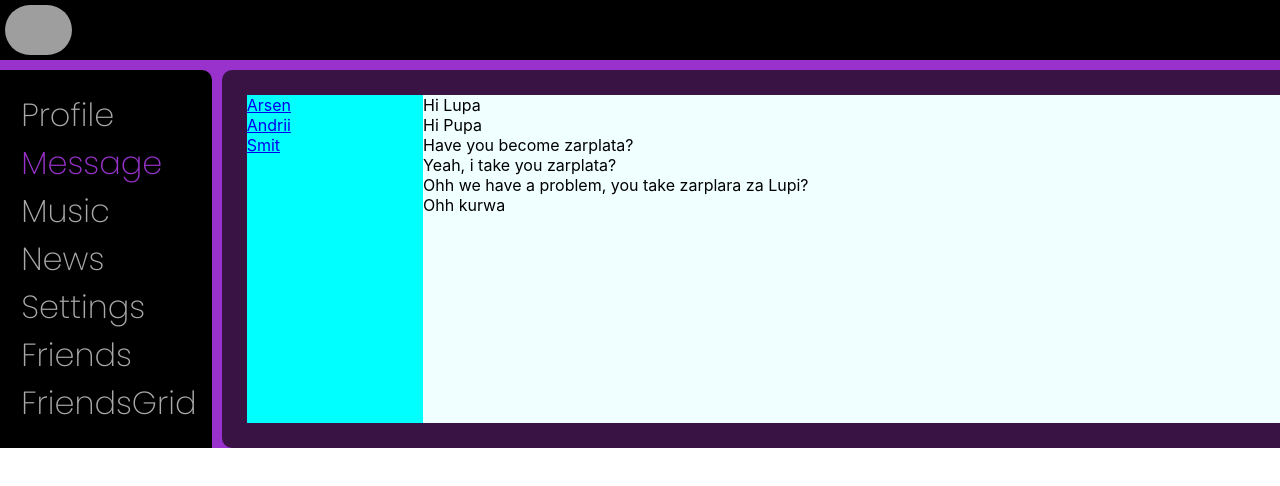
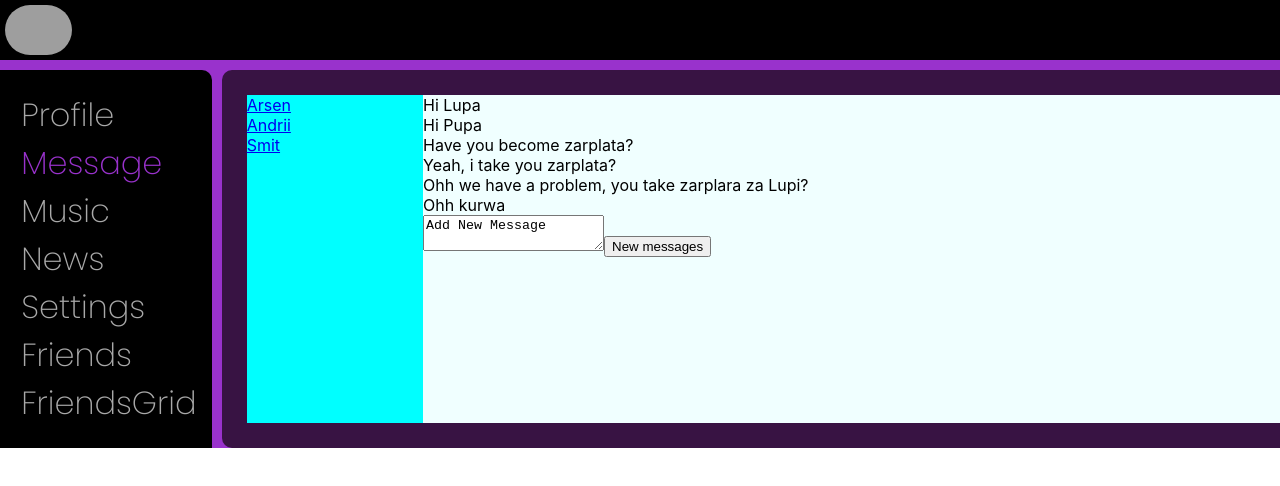
Before and after one commit to Kenobich/react-learn, a React (Create React App) app: page /dialogs in a window 1280 px wide. Shown: the top 486 px of the page. Built offline with nearby package versions, Linux system fonts and the light colour scheme; grey boxes are pictures that could not be loaded.

Commit message:
add new rerender and dialog(profile#)

```diff
--- a/src/App.js
+++ b/src/App.js
@@ -1,6 +1,5 @@
 import React from "react";
 import { Route } from "react-router";
-import { BrowserRouter } from "react-router-dom";
 import "./App.css";
 import Dialogs from "./components/Dialogs/Dialogs";
 import FriendsList from "./components/Friends/FriendsList/FriendsList";
@@ -12,19 +11,26 @@ import Profile from "./components/Profile/Profile";
 const App = (props) => {
 
   return (
-
-    <BrowserRouter>
       <div className="app-wrapper">
         <Header />
         <Navbar />
         <div className="app-wrapper-content">
-          <Route  path="/dialogs" render={()=> <Dialogs/>} />
-          <Route  exact path="/profile" render={()=> <Profile postDate={props.postDate}/>} />
+          <Route  path="/dialogs" render={()=> <Dialogs  newMessage={props.state.newMessageText}
+                                                         addMessage={props.addMessage}
+                                                         addNewMessage={props.addNewMessage}
+
+                                                         messagesData={props.state.messagesData}
+                                                         dialogsData={props.state.dialogsData}/>} />
+          <Route  exact path="/profile" render={()=> <Profile postDate={props.state.postData}
+
+                                                              newPost={props.state.newPostText}
+                                                              addNewPost={props.addNewPost}
+                                                              addPost={props.addPost}/>} />
           <Route path="/friends" component={FriendsList} />
           <Route path="/friendsGrid" component={FriendsListGrid} />
         </div>
       </div>
-    </BrowserRouter>
+
   );
 };
 
--- a/src/components/Dialogs/Dialogs.jsx
+++ b/src/components/Dialogs/Dialogs.jsx
@@ -2,26 +2,18 @@ import React from "react";
 import s from './Dialogs.module.css'
 import Person from "./Person/Person";
 import Message from "./Message/Message";
+const Dialogs = (props) => {
+    let dialogsElement = props.dialogsData.map(dialog => <Person name={dialog.name} id={dialog.id}/>)
+    let messagesElement = props.messagesData.map(messages =>  <Message massege={messages.message} />)
 
-const Dialogs = (props) => {
-    let dialogsData = [
-        {id:1, name:'Arsen'},
-        {id:2, name:'Andrii'},
-        {id:3, name:'Smit'}
-    ]
-    let messagesData = [
-        {id:1, message:"Hi Lupa"},
-        {id:2, message:"Hi Pupa"},
-        {id:3, message:"Have you become zarplata?"},
-        {id:4, message:"Yeah, i take you zarplata?"},
-        {id:5, message:"Ohh we have a problem, you take zarplara za Lupi?"},
-        {id:6, message:"Ohh kurwa"}
-    ]
-
-    let dialogsElement = dialogsData
-        .map(dialog => <Person name={dialog.name} id={dialog.id}/>)
-    let messagesElement = messagesData
-        .map(messages =>  <Message massege={messages.message} />)
+    let newMessageElement = React.createRef();
+    let addMessage = ()=> {
+       props.addMessage();
+   }
+    let onChangeMessage= () =>{
+        let text = newMessageElement.current.value ;
+        props.addNewMessage(text);
+    }
     return (
         <div className={s.chat}>
             <div className={s.dialogs}>
@@ -29,6 +21,10 @@ const Dialogs = (props) => {
             </div>
             <div className={s.messages}>
                 {messagesElement}
+                <textarea   onChange={onChangeMessage}
+                            ref={newMessageElement}
+                            value={props.newMessage}/>
+                <button onClick={addMessage}> New messages </button>
             </div>
         </div>
     );
--- a/src/components/Profile/My Post/MyPost.jsx
+++ b/src/components/Profile/My Post/MyPost.jsx
@@ -1,20 +1,27 @@
 import React from 'react';
 import p from './MyPost.module.css';
 import Post from './Post/Post';
+const MyPost = (props) => {
+    let postElement = props.postDate.map(post =><Post message={post.message} like={post.like} repost={post.repost}/> )
 
-
-
-const MyPost = (props) => {
-
-    let postElement = props.postDate.map(post =><Post message={post.message} like={post.like} repost={post.repost}/> )
+    let newPostElement = React.createRef();
+    let addPost = () => {
+        props.addPost();
+    }
+    let  onPostChange = () =>{
+        let text =  newPostElement.current.value;
+        props.addNewPost(text);
+    }
     return (
         <div>
             My Post
             <div>
-                <textarea> </textarea>
-                <button>Add Post</button>
-
+                <textarea onChange={onPostChange}
+                          ref={newPostElement}
+                          value={props.newPost}
+                          placeholder={'add text'}/>
             </div>
+            <button onClick={addPost} >Add Post</button>
             <div className={p.posts}>
                 {postElement}
             </div>
--- a/src/components/Profile/Profile.jsx
+++ b/src/components/Profile/Profile.jsx
@@ -2,15 +2,14 @@ import React from "react";
 import MyPost from "./My Post/MyPost";
 import p from "./Profile.module.css";
 import ProfileInfo from "./ProfileInfo/ProfileInfo";
-
-
 const Profile = (props) => {
-
     return (
         <div>
-
             <ProfileInfo/> >
-            <MyPost postDate={props.postDate}/>
+            <MyPost postDate={props.postDate}
+                    newPost={props.newPost}
+                    addNewPost={props.addNewPost}
+                    addPost={props.addPost}/>
         </div>
     );
 };
--- a/src/index.js
+++ b/src/index.js
@@ -1,24 +1,12 @@
 import React from "react";
-import ReactDOM from "react-dom";
 import "./index.css";
-import App from "./App";
 import reportWebVitals from "./reportWebVitals";
-import { UIProvider } from "./context/UIContext";
-let postDate = [
-    {id: 1, message: 'Hi, how are you', like: '71', repost: '10'},
-    {id: 2, message: 'It`s my firs post', like: '21', repost: '1'},
-    {id: 3, message: 'Hi, good and you?', like: '51', repost: '20'},
-    {id: 4, message: 'Idioit', like: '-100', repost: '10'}
-]
-ReactDOM.render(
-  <React.StrictMode>
-    <UIProvider>
-      <App postDate={postDate}/>
-    </UIProvider>
-  </React.StrictMode>,
-  document.getElementById("root")
-);
+import {rerenderEntireTree} from './render';
+import state from "./redux/state";
 
+
+
+rerenderEntireTree(state);
 // If you want to start measuring performance in your app, pass a function
 // to log results (for example: reportWebVitals(console.log))
 // or send to an analytics endpoint. Learn more: https://bit.ly/CRA-vitals
--- /dev/null
+++ b/src/redux/state.js
@@ -0,0 +1,58 @@
+import {rerenderEntireTree} from "../render";
+
+let state = {
+    postData: [
+        {id: 1, message: 'Hi, how are you', like: '71', repost: '10'},
+        {id: 2, message: 'It`s my firs post', like: '21', repost: '1'},
+        {id: 3, message: 'Hi, good and you?', like: '51', repost: '20'},
+        {id: 4, message: 'Idioit', like: '-100', repost: '10'},
+        {id: 5, message: 'dioit', like: '-1600', repost: '10'},
+    ],
+    dialogsData: [
+        {id: 1, name: 'Arsen'},
+        {id: 2, name: 'Andrii'},
+        {id: 3, name: 'Smit'}
+    ],
+    messagesData: [
+        {id: 1, message: "Hi Lupa"},
+        {id: 2, message: "Hi Pupa"},
+        {id: 3, message: "Have you become zarplata?"},
+        {id: 4, message: "Yeah, i take you zarplata?"},
+        {id: 5, message: "Ohh we have a problem, you take zarplara za Lupi?"},
+        {id: 6, message: "Ohh kurwa"}
+    ],
+    newPostText:'',
+    newMessageText:'Add New Message'
+}
+export let addPost = () => {
+    let newPost = {
+        id:6,
+        message:state.newPostText,
+        like:'1000',
+        repost:'5'
+    };
+    state.postData.push(newPost);
+    state.newPostText='';
+    rerenderEntireTree(state);
+}
+export let addNewPost = (newText) => {
+    state.newPostText = newText;
+    rerenderEntireTree(state);
+
+}
+export let addMessage = ()=>{
+    let newMessage = {
+        id:7,
+        message:state.newMessageText
+    };
+    state.messagesData.push(newMessage);
+    state.newMessageText='';
+    rerenderEntireTree(state);
+}
+export let addNewMessage = (newMessage)=> {
+    state.newMessageText = newMessage;
+    rerenderEntireTree(state);
+}
+
+
+export default  state
--- /dev/null
+++ b/src/render.js
@@ -0,0 +1,21 @@
+import React from "react";
+import ReactDOM from "react-dom";
+import "./index.css";
+import App from "./App";
+import { UIProvider } from "./context/UIContext";
+import {addMessage, addNewMessage, addNewPost, addPost} from './redux/state.js';
+
+import { BrowserRouter } from "react-router-dom";
+
+export let rerenderEntireTree = (state) => {
+    ReactDOM.render(
+        <React.StrictMode>
+            <UIProvider>
+                <BrowserRouter>
+                    <App state={state}
+                         addPost={addPost}  addNewPost={addNewPost}  addMessage={addMessage}  addNewMessage={addNewMessage}/>
+                </BrowserRouter>
+            </UIProvider>
+        </React.StrictMode>,
+        document.getElementById("root"));
+}
```
